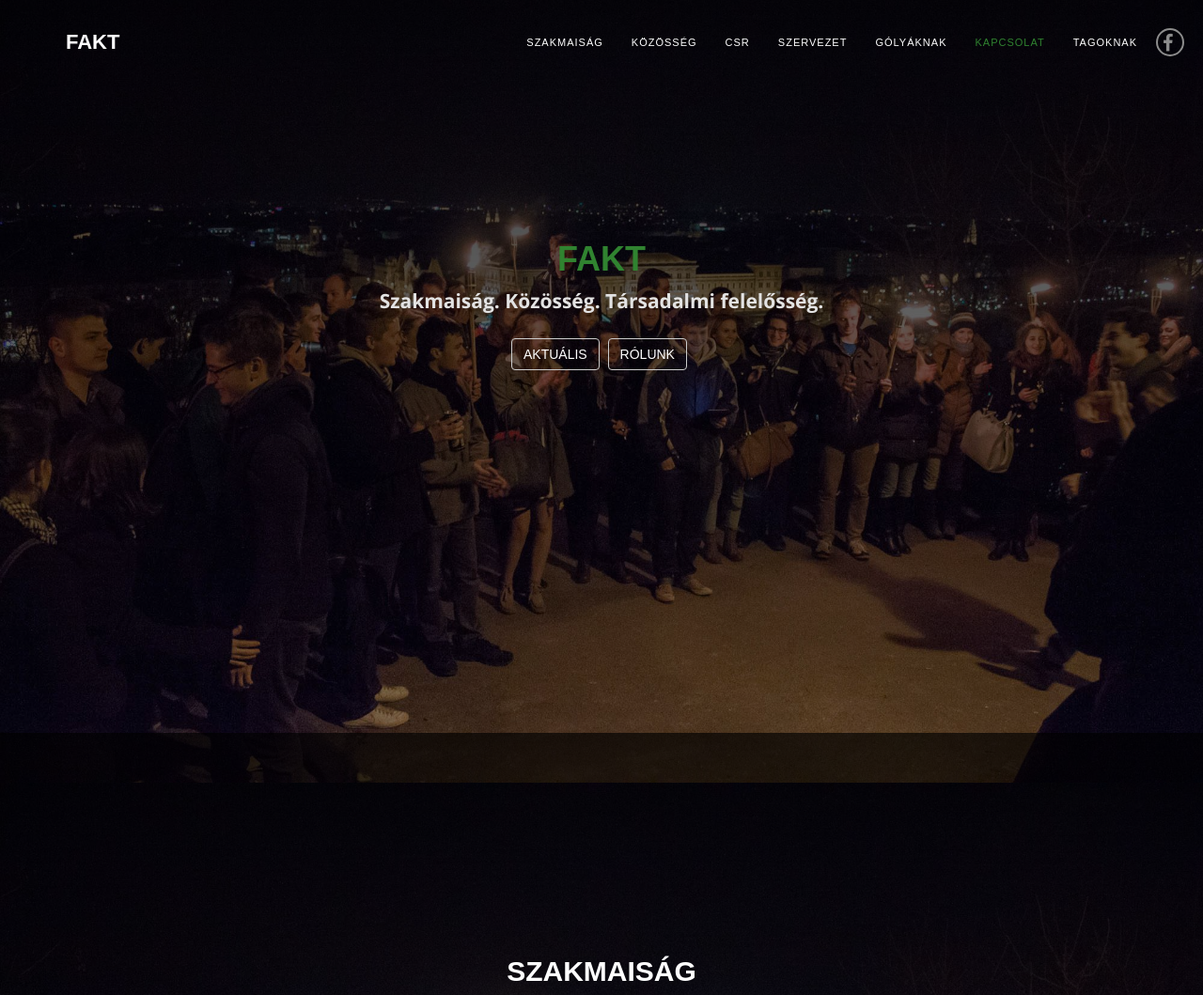
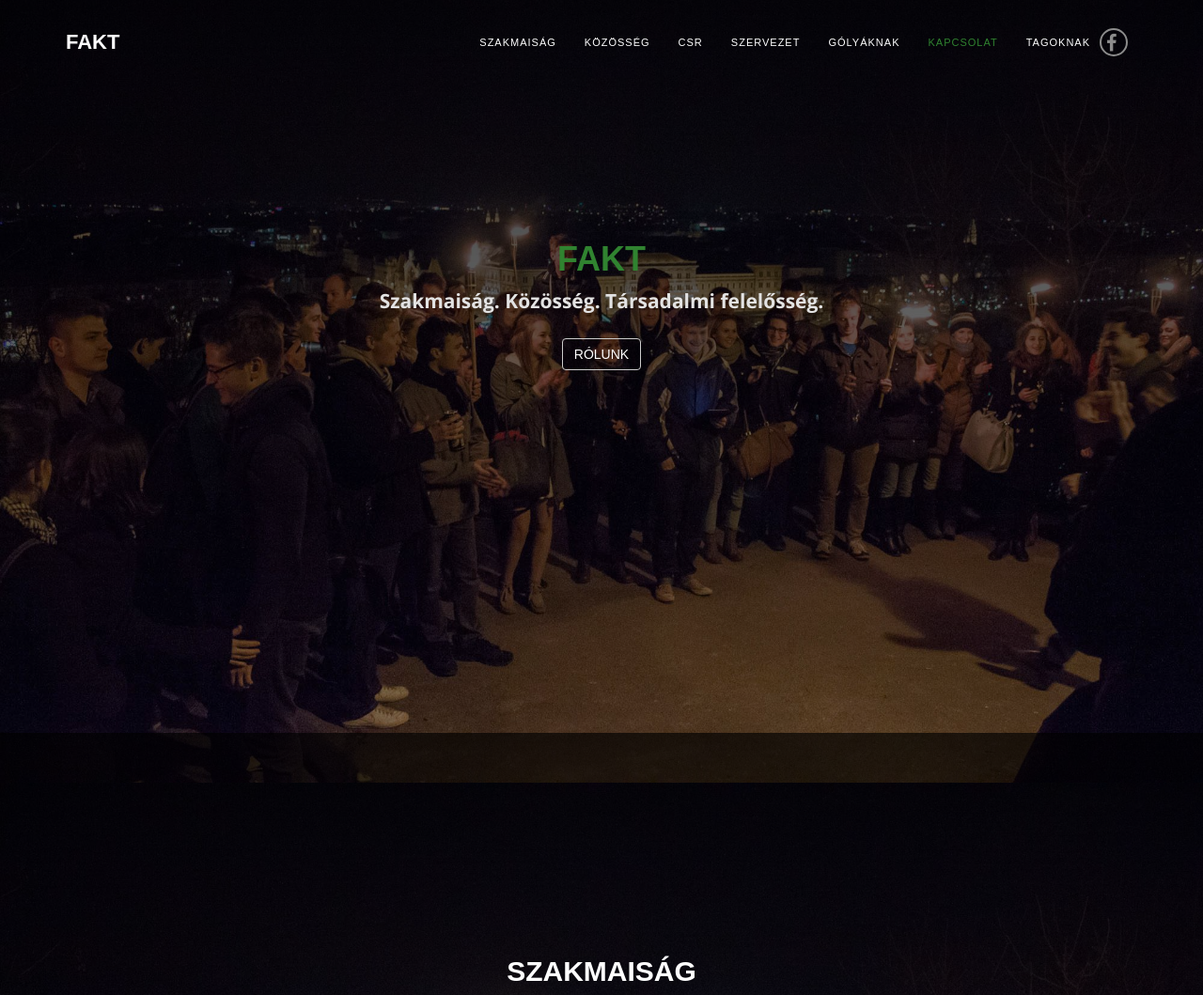
Before and after one commit to UsarodnaKuze/FAKT-site, a PHP site: page /index.html in a window 1280 px wide. Shown: the top 1059 px of the page at 94% size. Run offline with PHP 8.4, Linux system fonts and the light colour scheme; some libraries are stand-ins or nearby versions.

Commit message:
Facebook ikon fent javítva, aktuális kiszedve, gradient háttér, alsó linkek emailre állítva

```diff
--- a/css/style.css
+++ b/css/style.css
@@ -124,8 +124,6 @@ font-weight: 900;
 	background-attachment: fixed;
 	background-repeat: no-repeat;
 	color: #cfcfcf;
-	margin-top:-1000px;
-	border-top:1000px solid rgba(0,0,0,0.6);
 }
 
 #tf-home .overlay{
@@ -1008,14 +1006,13 @@ nav#footer p{
 	color: #ffffff;
 }
 #headerFacebook{
-	margin-right:-60px;
 	margin-top:-40px;
 }
-/*@media()	TODO!
+@media (max-width: 768px){
 #headerFacebook{
-	margin-right:-60px;
-	margin-top:-40px;
-}*/
+	margin-right:50px;
+}
+}
 	/* Social Links
 }
 ---------------------------------- */
@@ -1167,6 +1164,16 @@ div.wpb_gallery_slides.wpb_flexslider.flexslider_fade.flexslider{
 	height:800px;
 	padding:0 5% 20px 5%;
 	margin-top:-820px;
+		/* Permalink - use to edit and share this gradient: http://colorzilla.com/gradient-editor/#308330+0,000000+100 */
+background: rgb(48,131,48); /* Old browsers */
+background: -moz-linear-gradient(top,  rgba(48,131,48,1) 0%, rgba(0,0,0,1) 100%); /* FF3.6+ */
+background: -webkit-gradient(linear, left top, left bottom, color-stop(0%,rgba(48,131,48,1)), color-stop(100%,rgba(0,0,0,1))); /* Chrome,Safari4+ */
+background: -webkit-linear-gradient(top,  rgba(48,131,48,1) 0%,rgba(0,0,0,1) 100%); /* Chrome10+,Safari5.1+ */
+background: -o-linear-gradient(top,  rgba(48,131,48,1) 0%,rgba(0,0,0,1) 100%); /* Opera 11.10+ */
+background: -ms-linear-gradient(top,  rgba(48,131,48,1) 0%,rgba(0,0,0,1) 100%); /* IE10+ */
+background: linear-gradient(to bottom,  rgba(48,131,48,1) 0%,rgba(0,0,0,1) 100%); /* W3C */
+filter: progid:DXImageTransform.Microsoft.gradient( startColorstr='#308330', endColorstr='#000000',GradientType=0 ); /* IE6-9 */
+
 }
 
 .adminbar{
@@ -1185,3 +1192,6 @@ hr.center-block{
 #tf-about .row div.dropdown1 {
     min-height: 300px;
 }
+#bs-example-navbar-collapse-1 ul li:last-child {
+	padding-right:50px;
+}
--- a/index.html
+++ b/index.html
@@ -77,9 +77,10 @@ Template Name: Startpage
                     <li><a href="#golyaknak" class="page-scroll">Gólyáknak</a></li>
                     <li><a href="#tf-contact" class="page-scroll">Kapcsolat</a></li>
                     <li><a href="tagi-funkciok">Tagoknak</a></li>
+
                 </ul>
             </div><!-- /.navbar-collapse -->
-            <div class="pull-right fnav hidden-xs" id="headerFacebook">
+            <div class="pull-right fnav" id="headerFacebook">
                 <ul class="footer-social">
                     <li><a target="_blank" href="https://www.facebook.com/faktofficial"><i class="fa fa-facebook"></i></a></li>
                 </ul>
@@ -112,7 +113,7 @@ Template Name: Startpage
             <div class="content">
                 <h1><strong><span class="color">FAKT</span></strong></h1>
                 <p class="lead"><strong>Szakmaiság. Közösség. Társadalmi felelősség.</strong></p>
-                <a href="#tf-upperblock" class="jump btn btn-default page-scroll-up">AKTUÁLIS</a>
+                <!--a href="#tf-upperblock" class="jump btn btn-default page-scroll-up">AKTUÁLIS</a-->
                 <a href="#tf-about" style="margin:5px" class="jump btn btn-default page-scroll">RÓLUNK</a>
             </div>
         </div>
@@ -1276,7 +1277,7 @@ Template Name: Startpage
                 </div>
             </div>
         </div>
-         <div class="row">
+         <!--div class="row">
              <div id="tf-aktualis" class="col-xs-offset-1 col-xs-10">
                        <?php if ( have_posts() ) : ?>
                <?php while ( have_posts() ) : the_post(); ?>
@@ -1292,7 +1293,7 @@ Template Name: Startpage
 
                <?php else : ?>
                <?php endif; ?>
-             </div>
+             </div-->
     <br/>
     <br/>
     <br/>
@@ -1396,7 +1397,7 @@ Template Name: Startpage
 <nav id="footer">
     <div class="container">
         <div class="pull-left fnav">
-            <p>MINDEN JOG FENNTARTVA © 2015. Programozta <a href="https://dribbble.com/shots/1817781--FREEBIE-Spirit8-Digital-agency-one-page-template">Czéh András</a> Tervezte <a href="https://dribbble.com/jennpereira">Rigó Donát</a></p>
+            <p>MINDEN JOG FENNTARTVA © 2015. Programozta <a href="mailto:andras.czeh@gmail.com">Czéh András</a> Tervezte <a href="mailto:rigodonat@gmail.com">Rigó Donát</a></p>
         </div>
         <div class="pull-right fnav">
             <ul class="footer-social">
```
